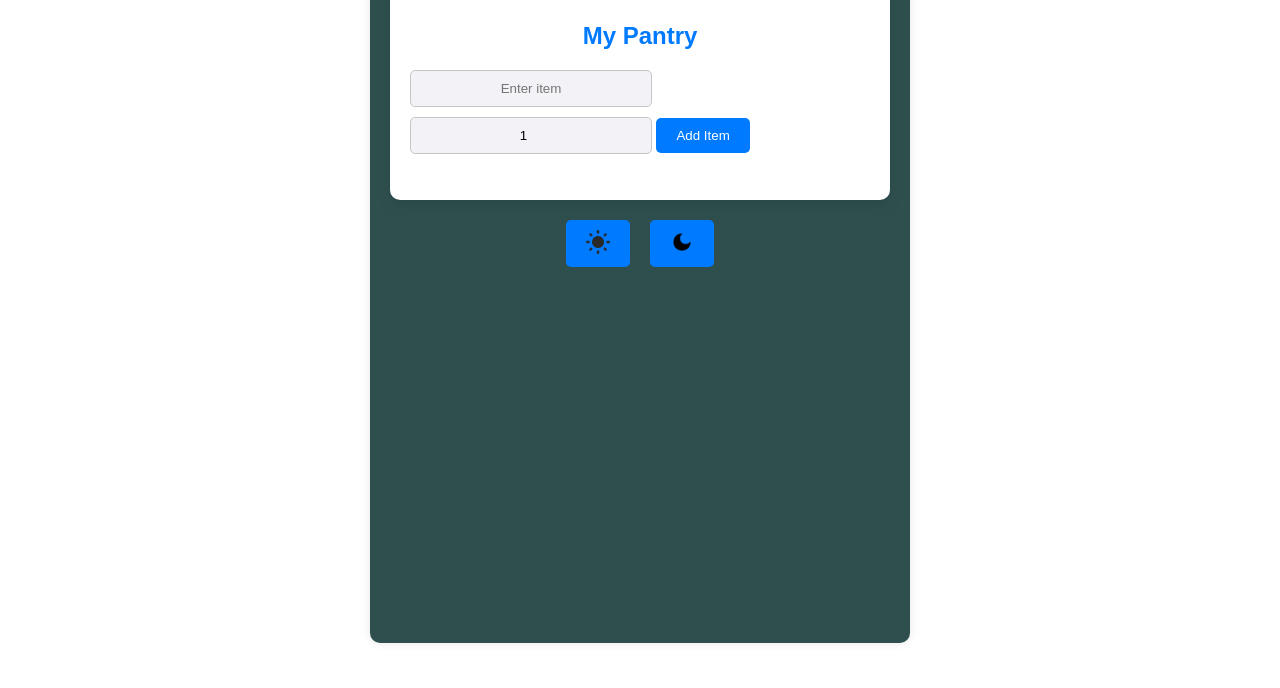
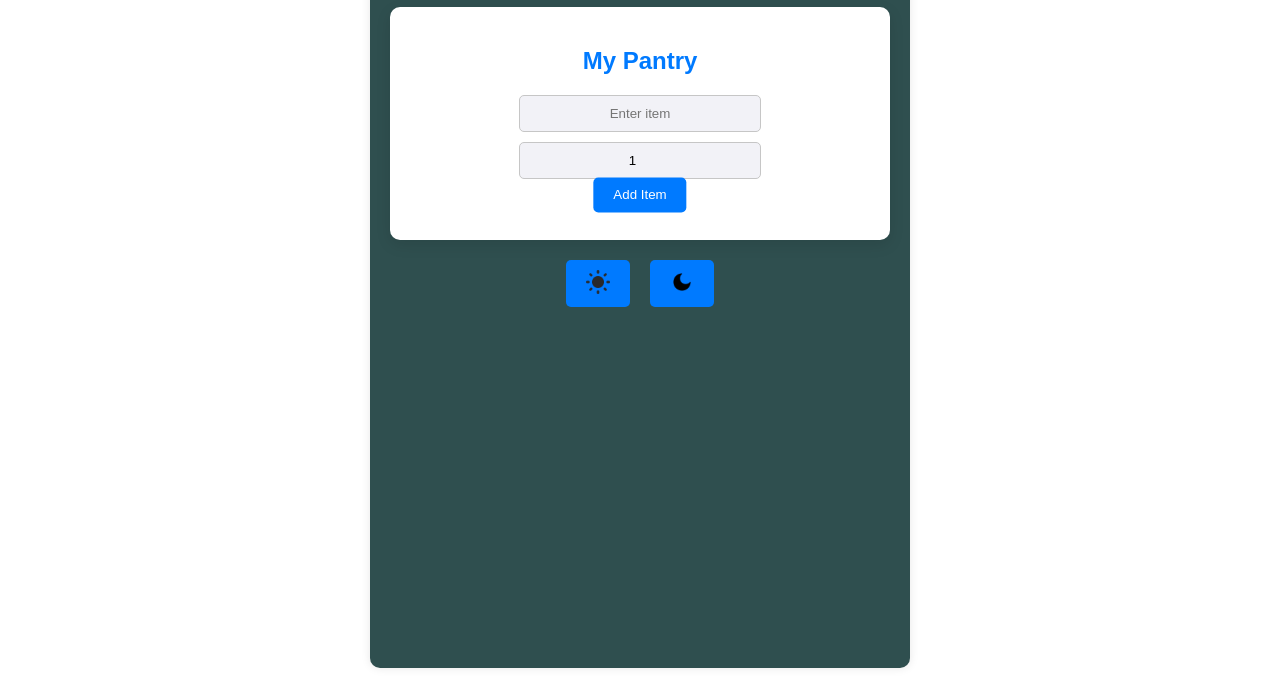
Before and after one commit to Dorrito5653/hackathon-challenge, a plain HTML site: page app/index.html in a window 1280 px wide. Shown: the part 282-970 px from the top of the page. Before the commit the page ends 945 px from the top, so only its background shows below. Drawn offline with Linux system fonts and the light colour scheme.

Commit message:
Made the text inputs and buttons centered

```diff
--- a/app/index.html
+++ b/app/index.html
@@ -31,7 +31,7 @@
             <h2>My Pantry</h2>
             <input type="text" id="itemInput" placeholder="Enter item">
             <input type="number" id="quantityInput" min="1" value="1" placeholder="Quantity"> <!-- Quantity input field -->
-            <button onclick="addItem()">Add Item</button>
+            <button onclick="addItem()" class="add-item">Add Item</button>
             <ul id="itemList"></ul>
         </div>
         <div class="mode-buttons">
--- a/app/styles.css
+++ b/app/styles.css
@@ -71,6 +71,7 @@ h2, h1 {
     padding: 20px;
     margin-top: 20px;
     box-shadow: 0 5px 15px rgba(0, 0, 0, 0.1);
+    padding-bottom: 45px;
 }
 
 .dark-mode .pantry {
@@ -80,6 +81,8 @@ h2, h1 {
 input[type="text"],
 input[type="number"] {
     width: calc(50% - 10px);
+    display: block;
+    margin: auto;
     padding: 10px;
     margin-bottom: 10px;
     border: 1px solid #c6c6c6; /* Light mode input border color */
@@ -103,6 +106,14 @@ button {
     border-radius: 5px;
     cursor: pointer;
     transition: background-color 0.3s ease;
+}
+
+.add-item {
+    position: fixed;
+    text-align: center;
+    margin: auto;
+    left: 50%;
+    transform: translate(-50%, -33%);
 }
 
 button:hover {
```
